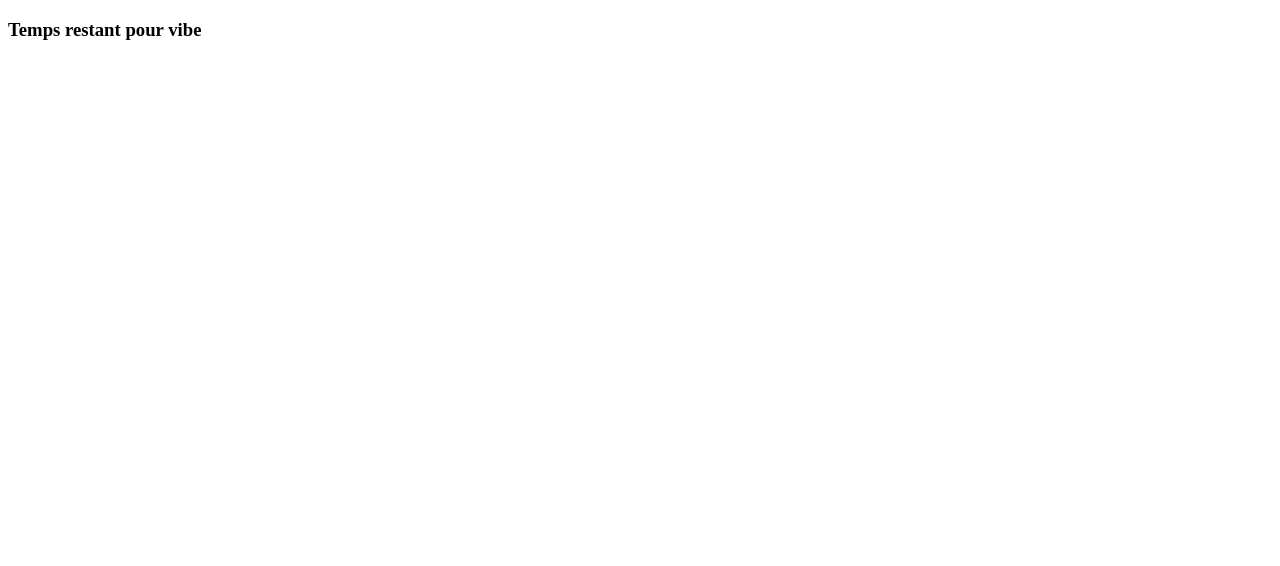
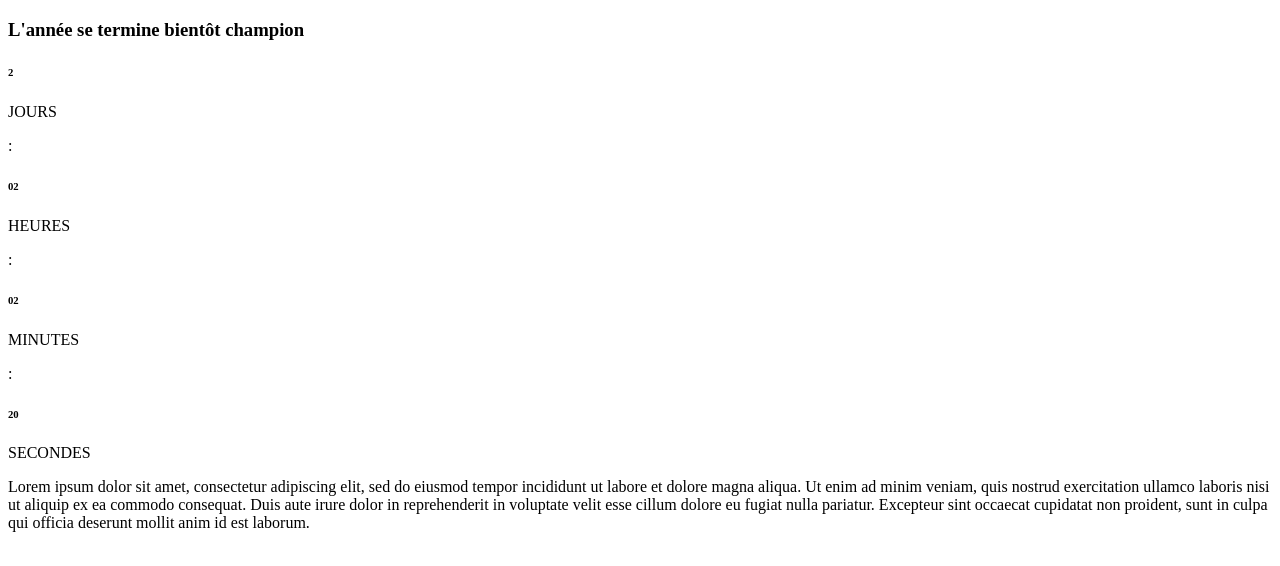
Before and after one commit to LeBigLester/compte_a_rebour_annuel, a website: page index.html in a window 1280 px wide. Drawn offline with Linux system fonts and the light colour scheme.

Commit message:
Remplissage du fichier html

```diff
--- a/index.html
+++ b/index.html
@@ -8,7 +8,37 @@
     </head>
     <body>
         <main>
-            <h3>Temps restant pour vibe</h3>
+            <h3>L'année se termine bientôt champion</h3>
+            <section>
+                <div class="">
+                    <h6>2</h6>
+                    <p>JOURS</p>
+                </div>
+                <div class="">
+                    :
+                </div>
+                <div class="">
+                    <h6>02</h6>
+                    <p>HEURES</p>
+                </div>
+                <div class="">
+                    :
+                </div>
+                <div class="">
+                    <h6>02</h6>
+                    <p>MINUTES</p>
+                </div>
+                <div class="">
+                    :
+                </div>
+                <div class="">
+                    <h6>20</h6>
+                    <p>SECONDES</p>
+                </div>
+            </section>
+            <p>
+                Lorem ipsum dolor sit amet, consectetur adipiscing elit, sed do eiusmod tempor incididunt ut labore et dolore magna aliqua. Ut enim ad minim veniam, quis nostrud exercitation ullamco laboris nisi ut aliquip ex ea commodo consequat. Duis aute irure dolor in reprehenderit in voluptate velit esse cillum dolore eu fugiat nulla pariatur. Excepteur sint occaecat cupidatat non proident, sunt in culpa qui officia deserunt mollit anim id est laborum.
+            </p>
         </main>
     </body>
 </html>
```
